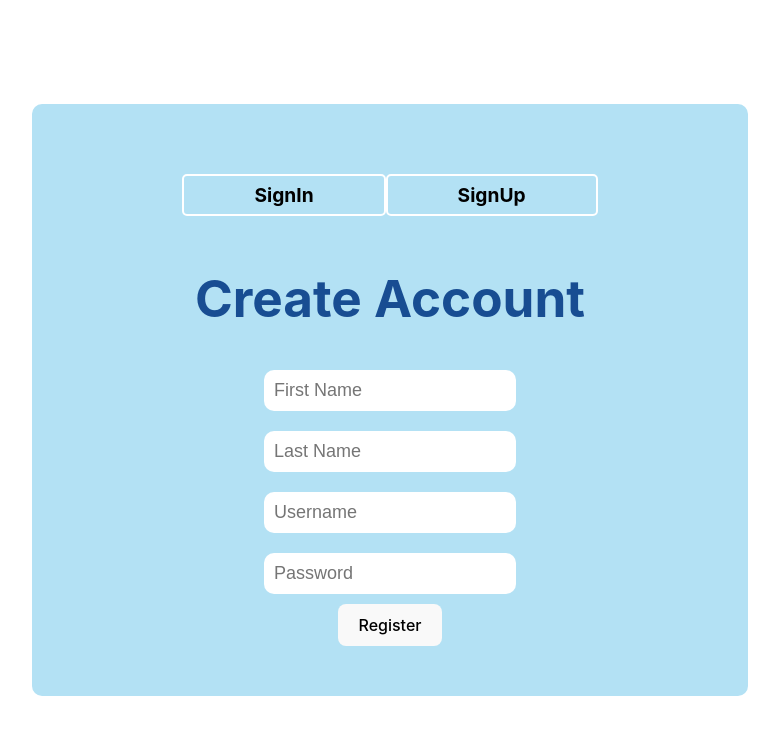
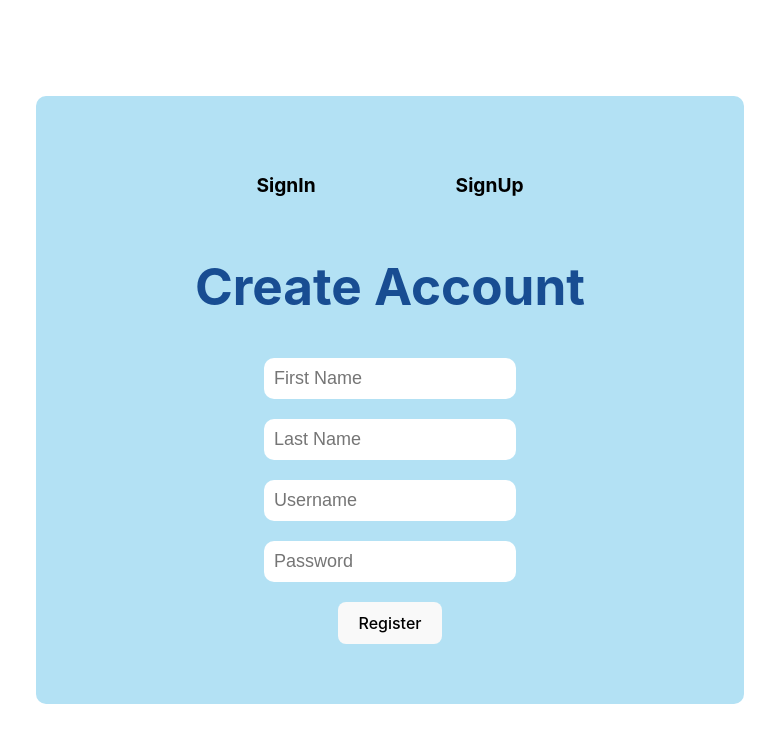
Before and after one commit to brn8/Ecommerce-site, a React (Vite) app: page /signup in a window 1280 px wide. Shown: the top 742 px of the page, without its empty margins (250-1029 px from the left). Built offline with nearby package versions, Linux system fonts and the light colour scheme; no server answers.

Commit message:
Adding changes in styling for the login and signup pages

```diff
--- a/src/App.css
+++ b/src/App.css
@@ -1,3 +1,4 @@
+/*CSS for Login and Signup page*/
 html,
 body {
   height: 100%;
@@ -18,7 +19,7 @@ form .option-container {
   display: flex;
 }
 form .option-container h3 {
-  border: 2px solid white;
+  /* border: 2px solid white; */
   border-radius: 5px;
   font-size: larger;
   padding: 5px 70px;
@@ -27,6 +28,10 @@ form .option-container h3 {
 form .option-container h3:hover {
   cursor: pointer;
 }
+form .option-container h3.active {
+  background-color: #87c5ea;
+}
+
 form h1 {
   color: #184d92;
 }
@@ -39,6 +44,10 @@ form input {
   border: none;
   background-color: white;
   color: black;
+}
+form button {
+  margin-top: 10px;
+  margin-bottom: 10px;
 }
 
 /*CSS for product page*/
--- a/src/App.jsx
+++ b/src/App.jsx
@@ -12,6 +12,7 @@ function App() {
   const [lastName, setLastName] = useState(undefined);
   const [username, setUsername] = useState(undefined);
   const [password, setPassword] = useState(undefined);
+  const [active, setActive] = useState("");
 
   const [cart, setCart] = useState(true);
   const [cartItem, setCartItem] = useState([]);
@@ -42,6 +43,8 @@ function App() {
           path="/signup"
           element={
             <SignupPage
+              active={active}
+              setActive={setActive}
               firstName={firstName}
               lastName={lastName}
               username={username}
@@ -57,6 +60,8 @@ function App() {
           path="/login"
           element={
             <LoginPage
+              active={active}
+              setActive={setActive}
               username={username}
               password={password}
               setUsername={setUsername}
--- a/src/Components/LoginPage.jsx
+++ b/src/Components/LoginPage.jsx
@@ -1,6 +1,13 @@
 import { useNavigate } from "react-router-dom";
 
-const LoginPage = ({ username, password, setUsername, setPassword }) => {
+const LoginPage = ({
+  active,
+  setActive,
+  username,
+  password,
+  setUsername,
+  setPassword,
+}) => {
   const navigate = useNavigate();
 
   async function submitHandler(e) {
@@ -35,12 +42,28 @@ const LoginPage = ({ username, password, setUsername, setPassword }) => {
       console.log("Error while registering a user ", error);
     }
   }
+  function handleClick(option) {
+    setActive(option);
+    if (option == "signup") {
+      navigate("/signup");
+    }
+  }
 
   return (
     <form>
       <div className="option-container">
-        <h3>SignIn</h3>
-        <h3 onClick={() => navigate("/signup")}>SignUp</h3>
+        <h3
+          className={active === "signin" ? "active" : ""}
+          onClick={() => handleClick("signin")}
+        >
+          SignIn
+        </h3>
+        <h3
+          className={active === "signup" ? "active" : ""}
+          onClick={() => handleClick("signup")}
+        >
+          SignUp
+        </h3>
       </div>
       <h1>Welcome Back!</h1>
 
--- a/src/Components/SignupPage.jsx
+++ b/src/Components/SignupPage.jsx
@@ -1,5 +1,8 @@
 import { useNavigate } from "react-router-dom";
+import { useEffect } from "react";
 const SignupPage = ({
+  active,
+  setActive,
   firstName,
   lastName,
   username,
@@ -10,6 +13,7 @@ const SignupPage = ({
   setPassword,
 }) => {
   const navigate = useNavigate();
+
   async function submitHandler(e) {
     e.preventDefault();
     // console.log(firstName, " ", lastName, " ", username, " ", password);
@@ -40,11 +44,27 @@ const SignupPage = ({
       console.log("Error while registering a user ", error);
     }
   }
+  function handleClick(option) {
+    setActive(option);
+    if (option == "signin") {
+      navigate("/login");
+    }
+  }
   return (
     <form>
       <div className="option-container">
-        <h3 onClick={() => navigate("/login")}>SignIn</h3>
-        <h3>SignUp</h3>
+        <h3
+          className={active === "signin" ? "active" : ""}
+          onClick={() => handleClick("signin")}
+        >
+          SignIn
+        </h3>
+        <h3
+          className={active === "signup" ? "active" : ""}
+          onClick={() => handleClick("signup")}
+        >
+          SignUp
+        </h3>
       </div>
       <h1>Create Account</h1>
       <input
```
